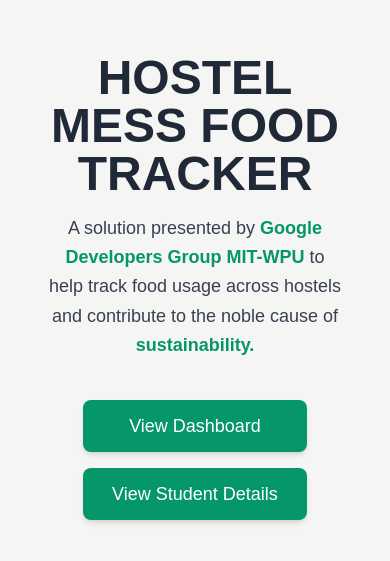
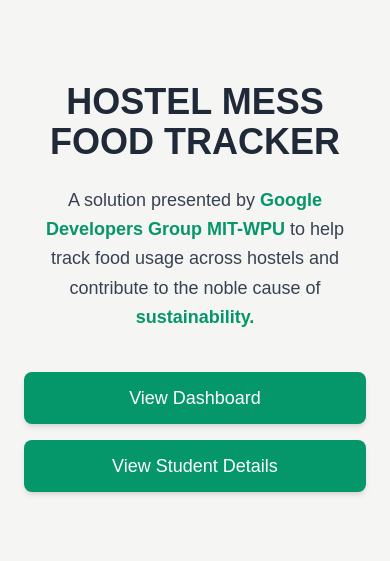
Before and after one commit to atharva-k28/hostel-food-tracker-frontend, a Next.js app: page / in a window 390 px wide. Shown: the part 135-696 px from the top of the page. Built offline with nearby package versions, Linux system fonts and the light colour scheme.

Commit message:
Made Home Page responsive

```diff
--- a/app/page.tsx
+++ b/app/page.tsx
@@ -2,13 +2,15 @@ import Link from "next/link";
 
 export default function Home() {
   return (
-    <div className="min-h-screen flex flex-col items-center justify-center bg-[#f5f5f4] text-center p-8">
+    <div className="min-h-screen flex flex-col items-center justify-center bg-[#f5f5f4] text-center p-6">
 
-      <div className="max-w-3xl">
-        <h1 className="text-5xl font-bold text-gray-800 font-playfair mb-4">
+      {/* Main Content */}
+      <div className="max-w-3xl px-4">
+        <h1 className="text-4xl sm:text-5xl font-bold text-gray-800 font-playfair mb-6">
           HOSTEL MESS FOOD TRACKER
         </h1>
-        <h2 className="text-lg text-gray-700 font-inter px-4 leading-relaxed">
+
+        <h2 className="text-lg sm:text-xl text-gray-700 font-inter leading-relaxed">
           A solution presented by
           <span className="text-emerald-600 font-semibold"> Google Developers Group MIT-WPU </span>
           to help track food usage across hostels and contribute to the noble cause of
@@ -16,15 +18,15 @@ export default function Home() {
         </h2>
       </div>
 
-
-      <div className="mt-10 flex flex-col sm:flex-row space-y-4 sm:space-y-0 sm:space-x-6">
+      {/* Buttons Section */}
+      <div className="mt-10 flex flex-col sm:flex-row w-full sm:w-auto space-y-4 sm:space-y-0 sm:space-x-6">
         <Link href="/Dashboard">
-          <button className="w-56 px-6 py-3 bg-emerald-600 text-white text-lg font-medium rounded-lg shadow-md hover:bg-emerald-700 transition">
+          <button className="w-full sm:w-56 px-6 py-3 bg-emerald-600 text-white text-lg font-medium rounded-lg shadow-md hover:bg-emerald-700 transition">
             View Dashboard
           </button>
         </Link>
         <Link href="/Details/form">
-          <button className="w-56 px-6 py-3 bg-emerald-600 text-white text-lg font-medium rounded-lg shadow-md hover:bg-emerald-700 transition">
+          <button className="w-full sm:w-56 px-6 py-3 bg-emerald-600 text-white text-lg font-medium rounded-lg shadow-md hover:bg-emerald-700 transition">
             View Student Details
           </button>
         </Link>
```
